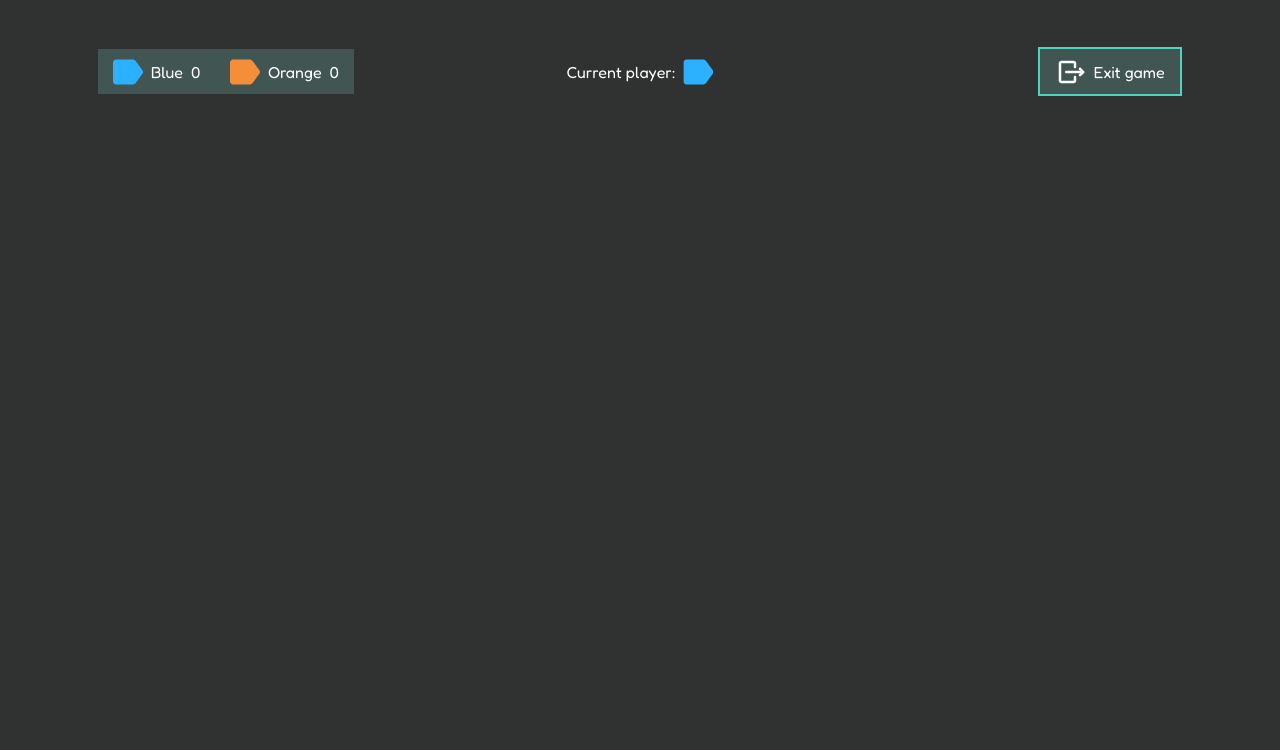
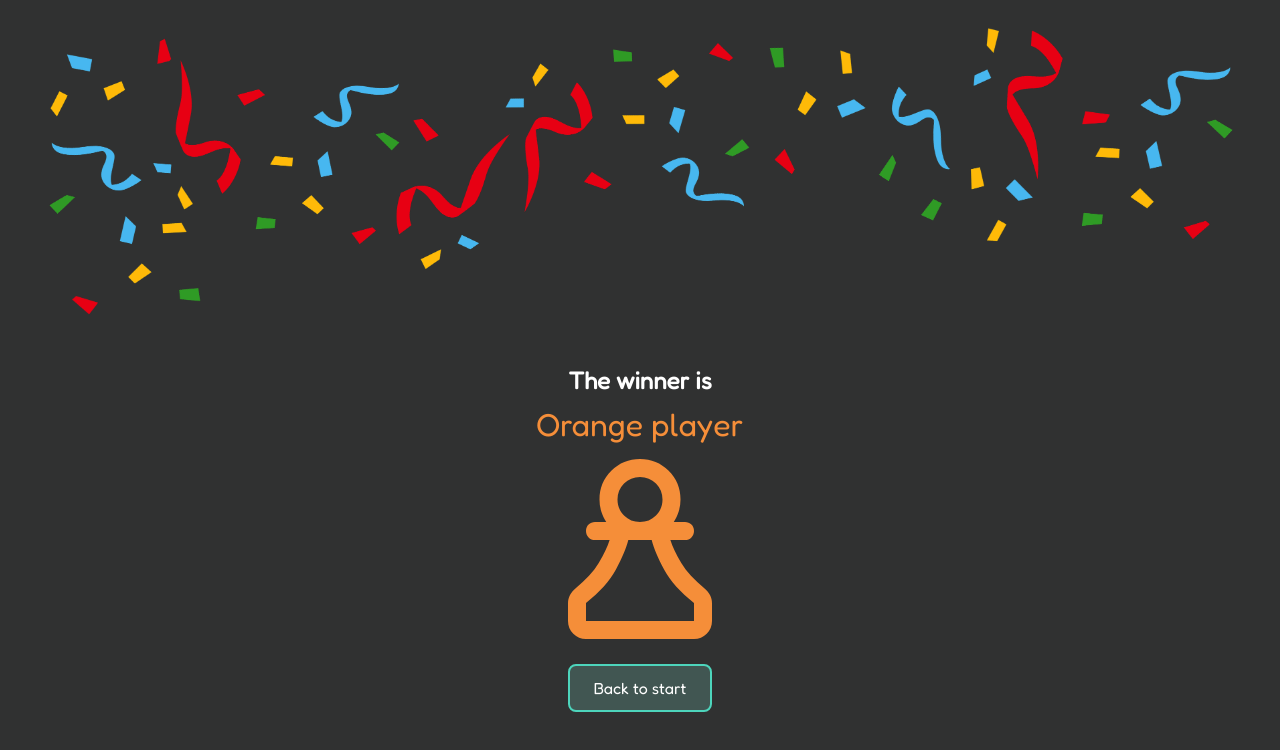
Before and after one commit to Zein168/memory, a website built with Vite: page game.html in a window 1280 px wide. Built offline with nearby package versions, Linux system fonts and the light colour scheme.

Commit message:
style: add winner screen animation

```diff
--- a/src/game.scss
+++ b/src/game.scss
@@ -229,8 +229,8 @@
     }
 
     #winner-player-icon {
-        width: 60px;
-        height: 60px;
+        width: 180px;
+        height: 180px;
         margin-bottom: 25px;
     }
 
@@ -242,8 +242,26 @@
         color: white;
         text-decoration: none;
         background-color: #415652;
+        border: 2px solid #4DD5BC;
         font-family: 'Fredoka', sans-serif;
         border-radius: 8px;
+    }
+}
+
+.game__next-screen.show {
+    display: flex;
+    animation: slideDown 0.8s ease-out;
+}
+
+@keyframes slideDown {
+    from {
+        transform: translateY(-100%);
+        opacity: 0;
+    }
+
+    to {
+        transform: translateY(0);
+        opacity: 1;
     }
 }
 
--- a/src/game.ts
+++ b/src/game.ts
@@ -240,7 +240,7 @@
         }
 
         if (nextScreen) {
-            nextScreen.style.display = "flex";
+            nextScreen.classList.add("show");
         }
     }, 4000);
 }
@@ -261,3 +261,5 @@
 confirmExitButton?.addEventListener("click", () => {
     window.location.href = "./settings.html";
 });
+
+showGameOver();
```
